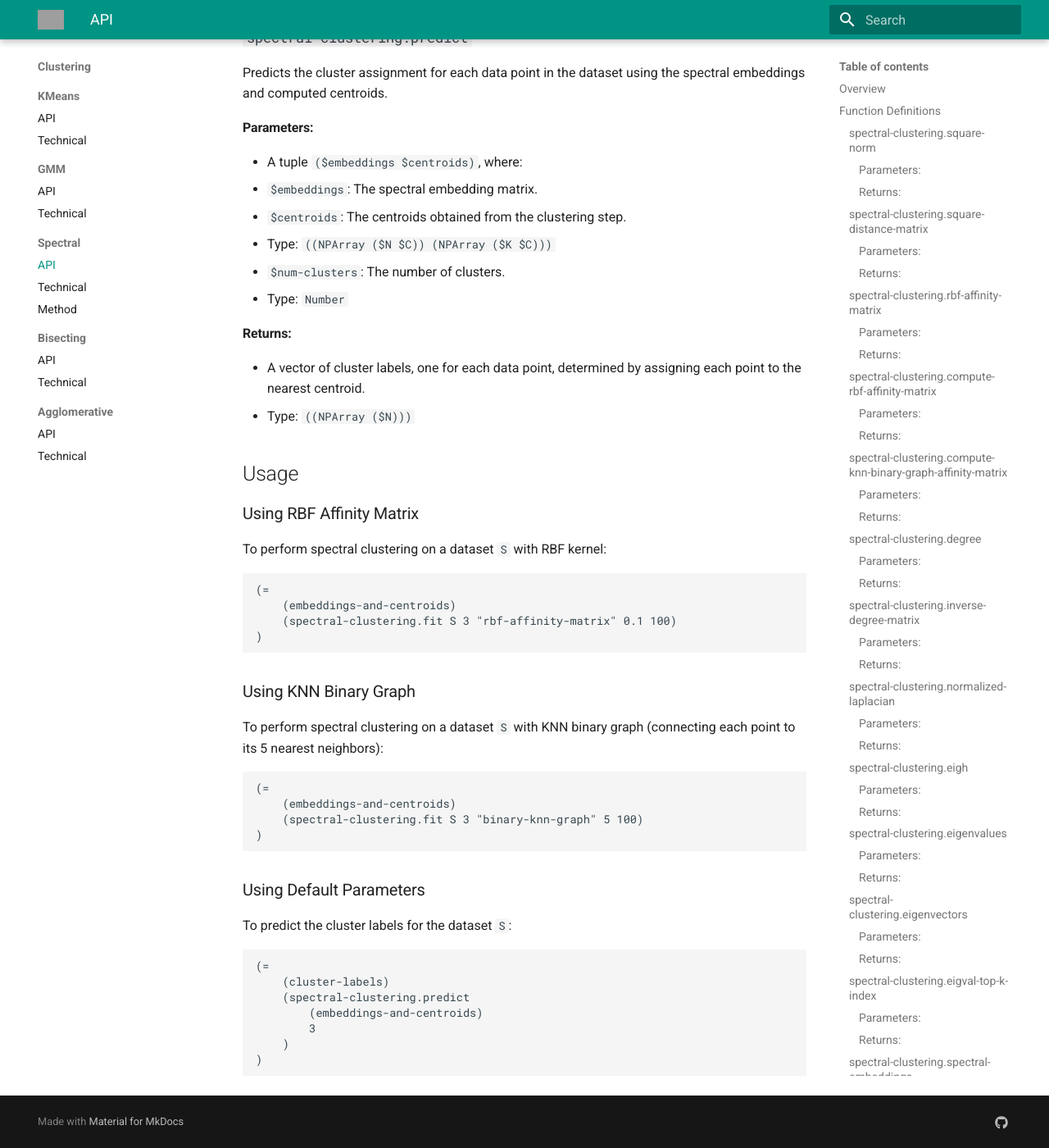
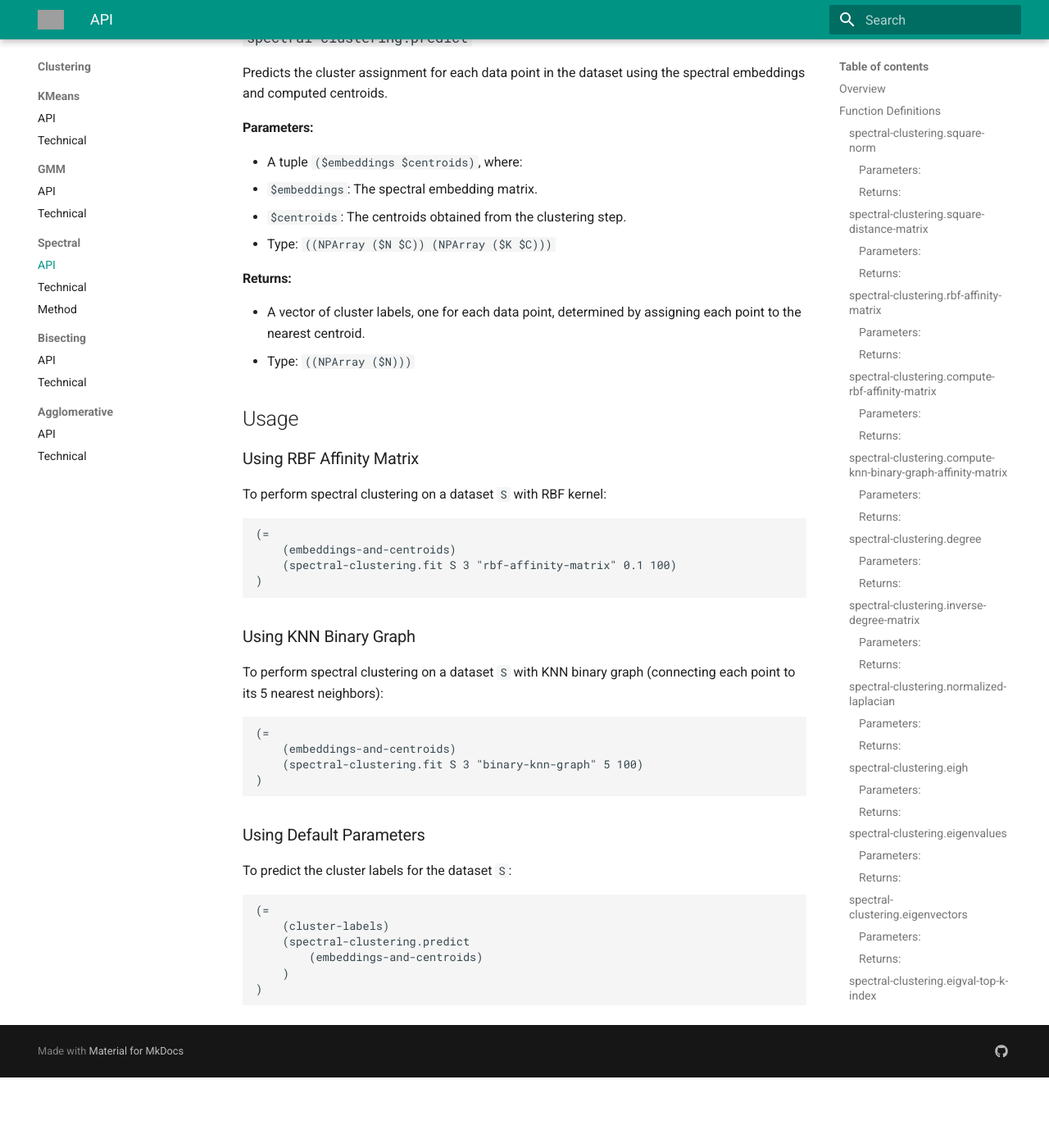
Before and after one commit to disez-ai/metta-ul, an MkDocs documentation site: the page built from docs/spectral-api-reference.md, in a window 1280 px wide and 1400 px high, scrolled down 8126 px. Shown: the whole window at 82% size. Built offline with MkDocs 1.6.1 and Material for MkDocs 9.7.7, drawn with Linux system fonts in a browser that asks for light colours; after the commit the page ends 9440 px from its top, so only the background shows below that; grey boxes are pictures that could not be loaded.

Commit message:
update spectral clustering tests and api reference

````diff
--- a/docs/spectral-api-reference.md
+++ b/docs/spectral-api-reference.md
@@ -247,8 +247,6 @@ Predicts the cluster assignment for each data point in the dataset using the spe
   1. `$embeddings`: The spectral embedding matrix.
   2. `$centroids`: The centroids obtained from the clustering step.
   - Type: `((NPArray ($N $C)) (NPArray ($K $C)))`
-- `$num-clusters`: The number of clusters.
-  - Type: `Number`
 
 #### Returns:
 - A vector of cluster labels, one for each data point, determined by assigning each point to the nearest centroid.
@@ -279,7 +277,6 @@ To predict the cluster labels for the dataset `S`:
     (cluster-labels)
     (spectral-clustering.predict
         (embeddings-and-centroids)
-        3
     )
 )
 ```
````
Also changed, not shown: 1 other file.
